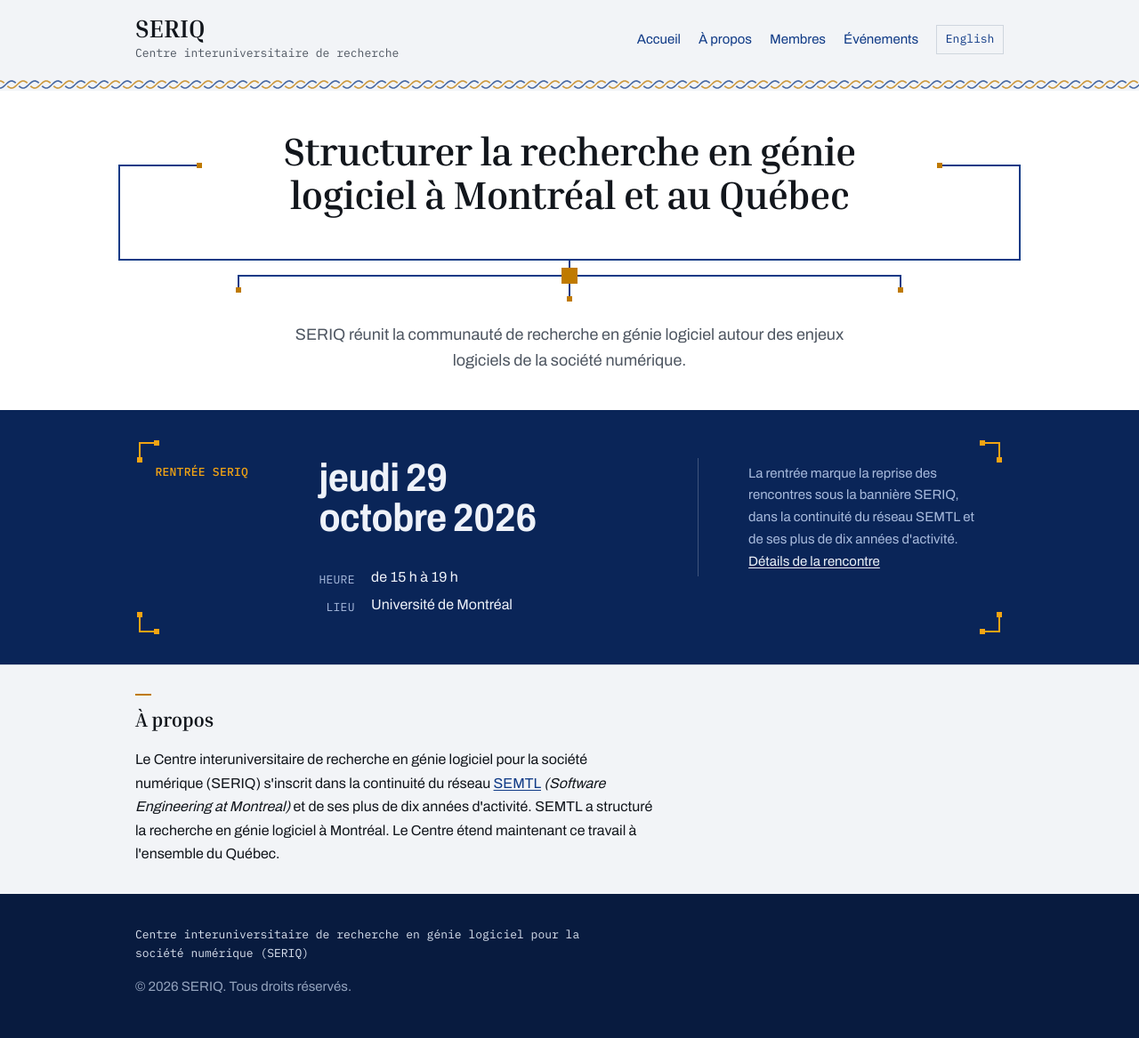
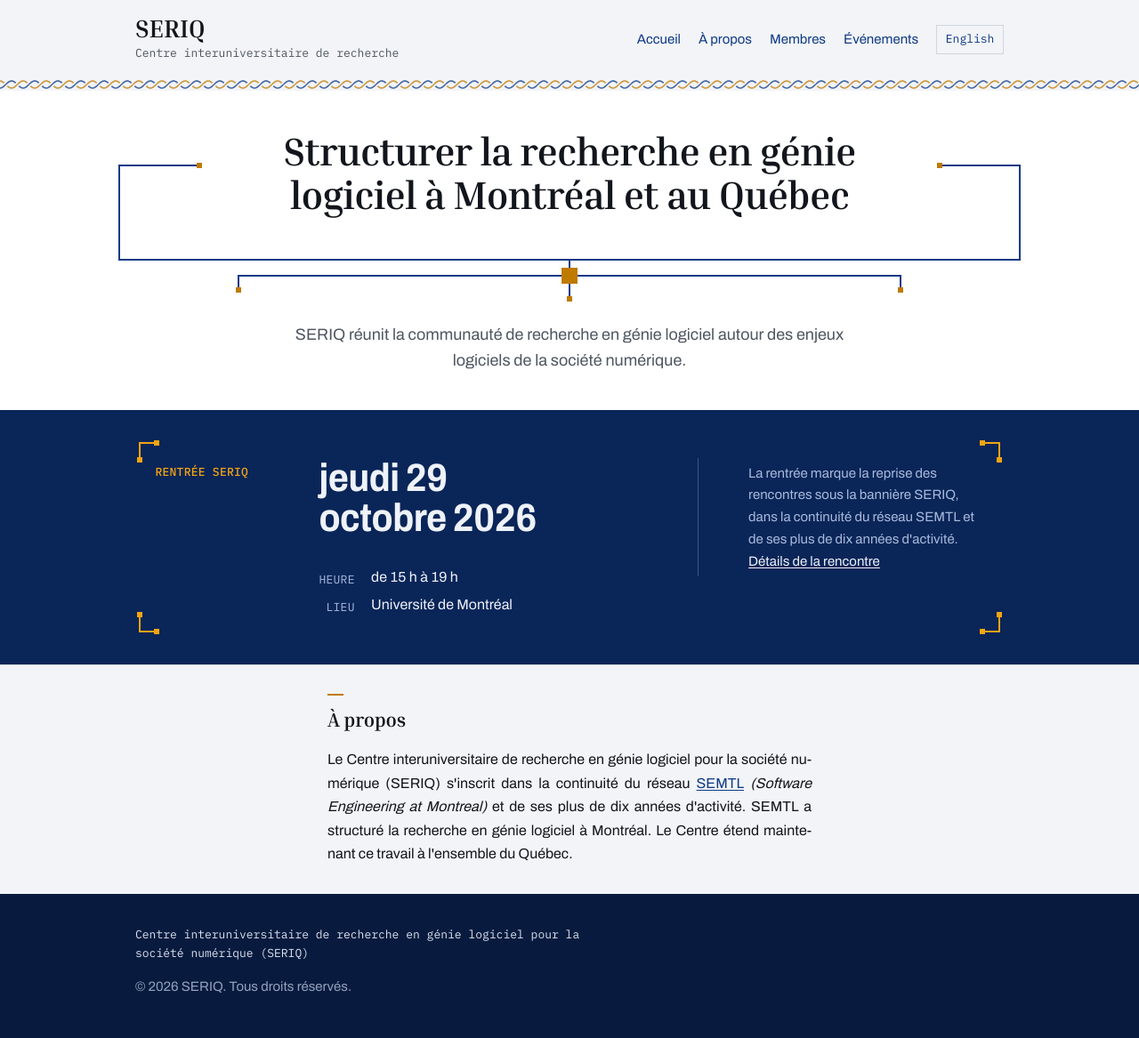
Before and after one commit to seriq-ca/seriq-ca.github.io, a Jekyll site: the page built from index.md, in a window 1280 px wide. Shown: the whole page at 89% size. Built offline with Jekyll 4.4.1, drawn with Linux system fonts in a browser that asks for light colours.

Commit message:
Set the prose column and justify body paragraphs

```diff
--- a/_sass/_layout.scss
+++ b/_sass/_layout.scss
@@ -73,6 +73,18 @@
 :where(section.band p) { max-width: var(--measure); margin: 0 0 .8rem; }
 :where(section.band p:last-child) { margin-bottom: 0; }
 
+/* Body prose sits in one centred column, justified on both edges. Only
+   unclassed direct children of a band's wrap: components (.axes, .event-list,
+   .lede) carry their own width and alignment and must keep it. */
+section.band > .wrap > :is(h2, h3, p, ul, ol, dl, blockquote):not([class]) {
+  max-width: var(--prose);
+  margin-inline: auto;
+}
+section.band > .wrap > p:not([class]) {
+  text-align: justify;
+  hyphens: auto;
+}
+
 /* Next meeting — the one time-critical item, so it gets the inverted band */
 .band--feature {
   background: var(--feature-bg); color: var(--feature-ink);
--- a/_sass/_tokens.scss
+++ b/_sass/_tokens.scss
@@ -68,6 +68,10 @@
 
   /* Measure */
   --measure: 64ch;
+  /* The prose column. In rem, not ch: `ch` resolves against each element's own
+     font, so a display-font heading and a body-font paragraph would compute
+     different widths and fail to line up. ~56 characters at the base size. */
+  --prose: 34rem;
   --wrap: 64rem;
 
   /* Margin column that carries labels and the wire at wide widths */
```
